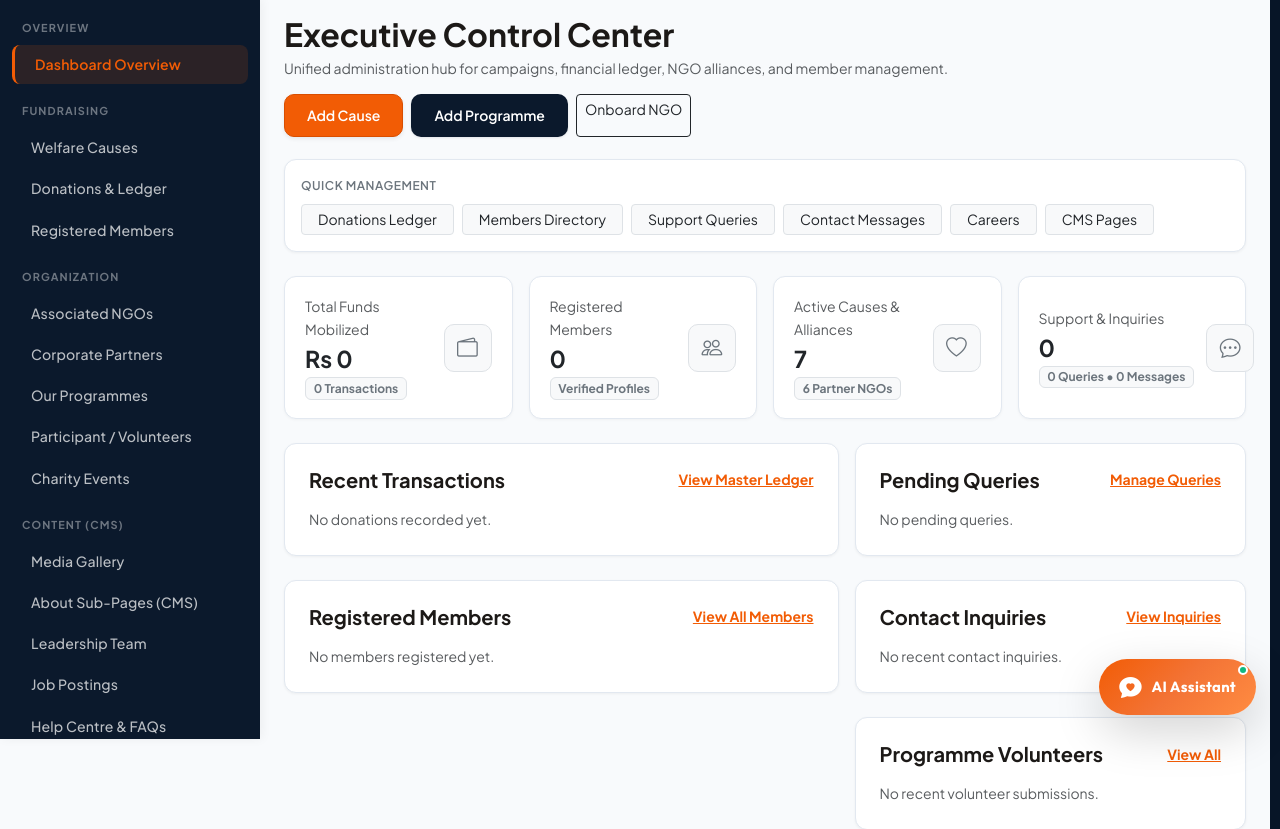
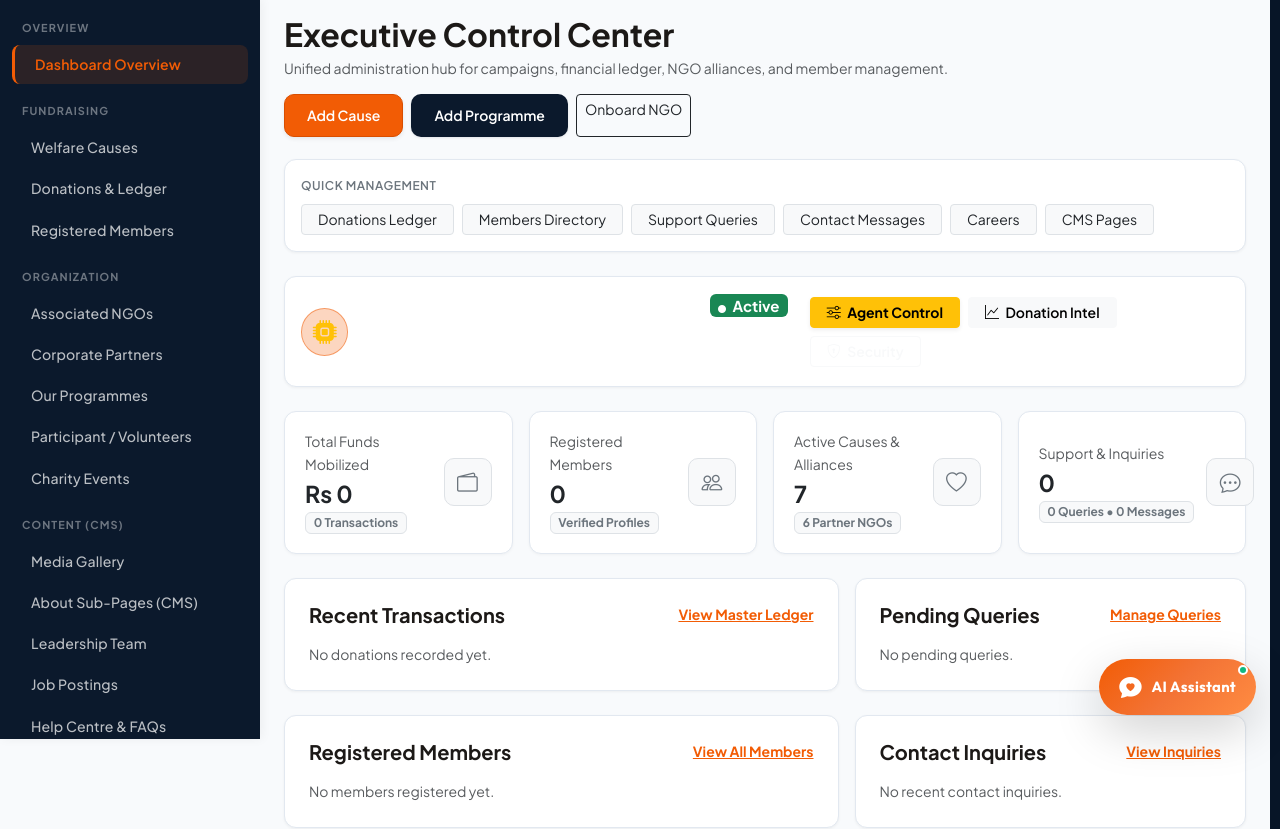
Before and after one commit to syedmuhammadsaim/NGEOS, an ASP.NET Core app: page /Admin in a window 1280 px wide. Shown: the part 61-890 px from the top of the page. Run offline with ASP.NET Core 8, Linux system fonts and the light colour scheme; the visitor is signed in with stand-in values (Sample User, id 1).

Commit message:
feat(ui): add AI Assistant to top navbar and Autonomous AI banner to Admin dashboard

```diff
--- a/NGEOS/Views/Admin/Index.cshtml
+++ b/NGEOS/Views/Admin/Index.cshtml
@@ -41,6 +41,29 @@
             </a>
             <a asp-action="Jobs" class="btn btn-sm btn-light border py-1 px-3 small text-nowrap text-dark">Careers</a>
             <a asp-action="AboutPages" class="btn btn-sm btn-light border py-1 px-3 small text-nowrap text-dark">CMS Pages</a>
+        </div>
+    </div>
+</div>
+
+<!-- Autonomous AI Agent Banner -->
+<div class="giveaid-card p-3 mb-4 rounded-3 shadow-sm" style="background: linear-gradient(135deg, #0b1f3a 0%, #173259 100%); border-left: 4px solid #f25c05;">
+    <div class="d-flex flex-column flex-md-row align-items-md-center justify-content-between gap-3">
+        <div class="d-flex align-items-center gap-3">
+            <div class="rounded-circle d-flex align-items-center justify-content-center text-white" style="width: 48px; height: 48px; background: rgba(242, 92, 5, 0.25); border: 1px solid rgba(242, 92, 5, 0.5);">
+                <i class="bi bi-cpu-fill fs-4 text-warning"></i>
+            </div>
+            <div>
+                <h5 class="fw-bold mb-0 text-white d-flex align-items-center gap-2">
+                    NGEOS Autonomous AI Ecosystem
+                    <span class="badge bg-success small px-2 py-1"><i class="bi bi-circle-fill me-1" style="font-size: 0.5rem;"></i> Active</span>
+                </h5>
+                <small class="text-white-50">Admin Agent • User Agent • Donation Intelligence • Threat Defense</small>
+            </div>
+        </div>
+        <div class="d-flex flex-wrap gap-2">
+            <a asp-action="AgentControl" class="btn btn-warning btn-sm fw-bold px-3 shadow-sm"><i class="bi bi-sliders me-1"></i> Agent Control</a>
+            <a asp-action="DonationIntelligence" class="btn btn-light btn-sm fw-semibold px-3"><i class="bi bi-graph-up me-1"></i> Donation Intel</a>
+            <a asp-action="SecurityIntelligence" class="btn btn-outline-light btn-sm fw-semibold px-3"><i class="bi bi-shield-lock me-1"></i> Security</a>
         </div>
     </div>
 </div>
--- a/NGEOS/Views/Shared/_Layout.cshtml
+++ b/NGEOS/Views/Shared/_Layout.cshtml
@@ -277,6 +277,12 @@
                     <li class="nav-item"><a class="nav-link" asp-controller="Home" asp-action="HelpCentre">Help Centre</a></li>
 
                     <li class="nav-item"><a class="nav-link" asp-controller="Home" asp-action="Contact">Contact</a></li>
+
+                    <li class="nav-item">
+                        <a class="nav-link text-primary fw-bold d-inline-flex align-items-center gap-1" href="javascript:void(0)" onclick="document.getElementById('ngeos-chatbot-toggle-btn')?.click();" title="Chat with NGEOS AI Assistant">
+                            <i class="bi bi-robot"></i> <span>AI Assistant</span>
+                        </a>
+                    </li>
 
                 </ul>
 
```
